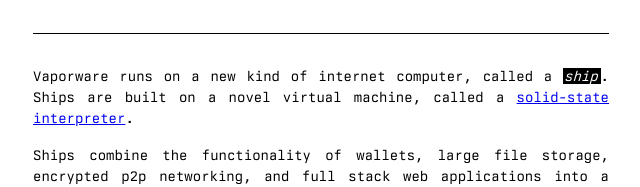
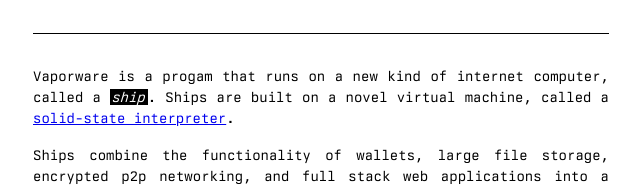
Before and after one commit to deathtothecorporation/vaporware.network, a Next.js app: page / in a window 1280 px wide. Shown: the part 381-568 px from the top of the page, without its empty margins (319-959 px from the left). Built offline with nearby package versions, Linux system fonts and the light colour scheme.

Commit message:
Fix copy

```diff
--- a/src/app/page.tsx
+++ b/src/app/page.tsx
@@ -147,7 +147,7 @@
 
         <section>
           <p>
-            Vaporware runs on a new kind of internet computer, called a <span className="key-term">ship</span>. Ships are built on a novel virtual machine, called a <a href="https://media.urbit.org/whitepaper.pdf" target="_blank">solid-state interpreter</a>. </p>
+            Vaporware is a progam that runs on a new kind of internet computer, called a <span className="key-term">ship</span>. Ships are built on a novel virtual machine, called a <a href="https://media.urbit.org/whitepaper.pdf" target="_blank">solid-state interpreter</a>. </p>
 
           <p>
             Ships combine the functionality of wallets, large file storage, encrypted p2p networking, and full stack web applications into a single framework. They are designed to run in the cloud, but are owned cryptographically by people. Ships are <span className="key-term">internet appliances</span>.
```
